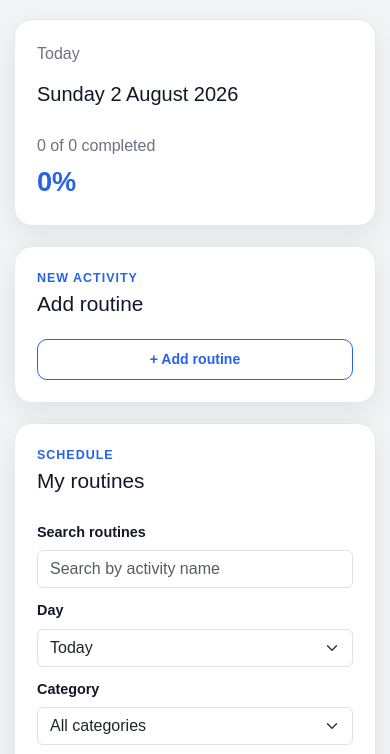
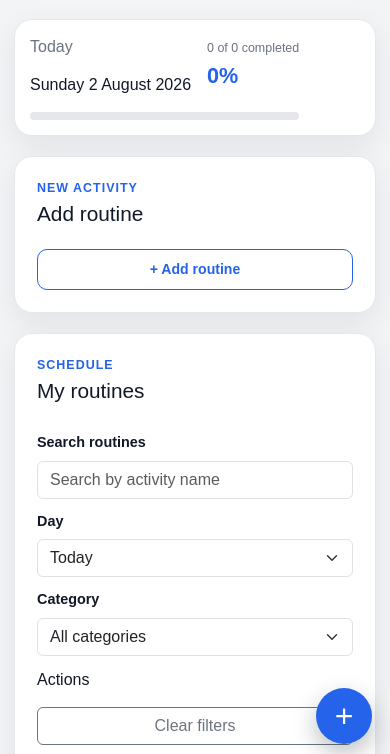
Before and after one commit to stonemagar/daily-routine-app, a plain HTML site: page index.html in a window 390 px wide. Shown: the part 82-836 px from the top of the page. Drawn offline with nearby package versions, Linux system fonts and the light colour scheme.

Commit message:
Improve mobile progress and add floating button

```diff
--- a/css/style.css
+++ b/css/style.css
@@ -775,3 +775,118 @@ body.dark-mode .update-banner p {
     font-size: 0.82rem;
   }
 }
+
+/* ==================================================
+   COMPACT PROGRESS SUMMARY
+
+   Uses a slimmer card and a progress bar to reduce
+   vertical space on desktop and mobile screens.
+================================================== */
+
+.summary-card {
+  display: grid;
+  gap: 12px;
+  padding: 18px 20px;
+}
+
+.summary-top-row {
+  display: flex;
+  align-items: center;
+  justify-content: space-between;
+  gap: 16px;
+}
+
+.progress-track {
+  width: 100%;
+  height: 8px;
+  overflow: hidden;
+  border-radius: 999px;
+  background: var(--border);
+}
+
+.progress-bar-fill {
+  display: block;
+  width: 0;
+  height: 100%;
+  border-radius: inherit;
+  background: var(--primary);
+  transition: width 250ms ease;
+}
+
+/* ==================================================
+   FLOATING ADD BUTTON
+
+   Hidden on larger screens because the normal form
+   remains easily accessible there.
+================================================== */
+
+.floating-add-button {
+  display: none;
+}
+
+@media (max-width: 640px) {
+  /*
+   * Extra bottom space prevents the floating button
+   * from covering the final routine card.
+   */
+  .app-shell {
+    padding: 14px 14px 96px;
+  }
+
+  .summary-card {
+    gap: 10px;
+    padding: 15px;
+  }
+
+  .summary-top-row {
+    align-items: flex-start;
+  }
+
+  .summary-card h2 {
+    font-size: 1rem;
+  }
+
+  .progress-box {
+    min-width: auto;
+  }
+
+  .progress-box span {
+    font-size: 0.78rem;
+  }
+
+  .progress-box strong {
+    margin-top: 1px;
+    font-size: 1.35rem;
+  }
+
+  .floating-add-button {
+    position: fixed;
+    right: 18px;
+    bottom: calc(18px + env(safe-area-inset-bottom));
+    z-index: 50;
+    display: grid;
+    width: 56px;
+    height: 56px;
+    place-items: center;
+    border: none;
+    border-radius: 50%;
+    background: var(--primary);
+    color: white;
+    box-shadow: 0 10px 25px rgba(17, 24, 39, 0.28);
+    font-size: 2rem;
+    font-weight: 400;
+    line-height: 1;
+  }
+
+  .floating-add-button:active {
+    transform: scale(0.96);
+  }
+
+  .floating-add-button.is-hidden {
+    display: none;
+  }
+}
+
+body.dark-mode .progress-track {
+  background: #374151;
+}
--- a/index.html
+++ b/index.html
@@ -88,6 +88,7 @@
         =================================================== -->
 
         <section class="summary-card">
+          <div class="summary-top-row">
             <div>
               <p>Today</p>
               <h2 id="todayDate">Loading date...</h2>
@@ -96,6 +97,20 @@
             <div class="progress-box">
               <span id="progressText">0 of 0 completed</span>
               <strong id="progressPercent">0%</strong>
+            </div>
+          </div>
+
+          <!-- Visual indication of today's completion percentage -->
+          <div
+            id="progressTrack"
+            class="progress-track"
+            role="progressbar"
+            aria-label="Routine completion"
+            aria-valuemin="0"
+            aria-valuemax="100"
+            aria-valuenow="0"
+          >
+            <span id="progressBarFill" class="progress-bar-fill"></span>
           </div>
         </section>
 
@@ -373,6 +388,17 @@
       </main>
     </div>
 
+    <!-- Opens the routine form from anywhere on a mobile screen -->
+    <button
+      id="floatingAddButton"
+      class="floating-add-button"
+      type="button"
+      aria-label="Add a new routine"
+      title="Add routine"
+    >
+      +
+    </button>
+
     <!-- Bootstrap JavaScript components -->
     <script src="https://cdn.jsdelivr.net/npm/bootstrap@5.3.8/dist/js/bootstrap.bundle.min.js"></script>
 
--- a/js/app.js
+++ b/js/app.js
@@ -4,6 +4,8 @@ const dayFilter = document.getElementById("dayFilter");
 const todayDate = document.getElementById("todayDate");
 const progressText = document.getElementById("progressText");
 const progressPercent = document.getElementById("progressPercent");
+const progressTrack = document.getElementById("progressTrack");
+const progressBarFill = document.getElementById("progressBarFill");
 const themeToggle = document.getElementById("themeToggle");
 const exportButton = document.getElementById("exportButton");
 const importButton = document.getElementById("importButton");
@@ -24,6 +26,7 @@ const routineFormCard = document.getElementById("routineFormCard");
 const toggleRoutineFormButton = document.getElementById(
   "toggleRoutineFormButton",
 );
+const floatingAddButton = document.getElementById("floatingAddButton");
 
 let routines = JSON.parse(localStorage.getItem("routines")) || [];
 
@@ -143,6 +146,14 @@ function setRoutineFormExpanded(expanded) {
   toggleRoutineFormButton.textContent = expanded
     ? "Hide form"
     : "+ Add routine";
+
+  /*
+   * Hide the floating button while the form is open,
+   * preventing two Add buttons from appearing together.
+   */
+  if (floatingAddButton) {
+    floatingAddButton.classList.toggle("is-hidden", expanded);
+  }
 }
 
 if (toggleRoutineFormButton) {
@@ -151,6 +162,29 @@ if (toggleRoutineFormButton) {
       toggleRoutineFormButton.getAttribute("aria-expanded") === "true";
 
     setRoutineFormExpanded(!currentlyExpanded);
+  });
+}
+
+/*
+ * Open the form and move the user directly to it when
+ * the floating Add button is selected.
+ */
+if (floatingAddButton) {
+  floatingAddButton.addEventListener("click", () => {
+    setRoutineFormExpanded(true);
+
+    routineFormCard.scrollIntoView({
+      behavior: "smooth",
+      block: "start",
+    });
+
+    /*
+     * Focus the activity field after the scrolling
+     * animation has had time to begin.
+     */
+    window.setTimeout(() => {
+      document.getElementById("title").focus();
+    }, 400);
   });
 }
 
@@ -325,6 +359,12 @@ function getPriorityClass(priority) {
 function renderRoutines() {
   const filteredRoutines = getFilteredRoutines();
 
+  /*
+   * Weekday names are useful only when routines from
+   * all days are displayed together.
+   */
+  const showRoutineDays = dayFilter.value === "All";
+
   if (filteredRoutines.length === 0) {
     routineList.innerHTML =
       '<p class="empty-state">No routines match the selected filters.</p>';
@@ -363,9 +403,14 @@ function renderRoutines() {
           ${formatTime(routine.endTime)}
         </span>
 
-        <span class="meta-separator" aria-hidden="true">·</span>
-
-        <span>${escapeHtml(routineDayText)}</span>
+        ${
+          showRoutineDays
+            ? `
+      <span class="meta-separator" aria-hidden="true">·</span>
+      <span>${escapeHtml(routineDayText)}</span>
+    `
+            : ""
+        }
       </p>
 
       <div class="routine-badges">
@@ -444,8 +489,19 @@ function updateProgress(selectedRoutines) {
   const percentage = total === 0 ? 0 : Math.round((completed / total) * 100);
 
   progressText.textContent = `${completed} of ${total} completed`;
+  progressPercent.textContent = `${percentage}%`;
 
-  progressPercent.textContent = `${percentage}%`;
+  /*
+   * Update both the visual bar and its accessibility
+   * value whenever routine completion changes.
+   */
+  if (progressBarFill) {
+    progressBarFill.style.width = `${percentage}%`;
+  }
+
+  if (progressTrack) {
+    progressTrack.setAttribute("aria-valuenow", String(percentage));
+  }
 }
 
 /* ==================================================
--- a/service-worker.js
+++ b/service-worker.js
@@ -1,4 +1,4 @@
-const CACHE_NAME = "daily-routine-app-v16";
+const CACHE_NAME = "daily-routine-app-v17";
 
 const APP_FILES = [
   "./",
```
Lines whose indentation alone changed are shown as unchanged.
